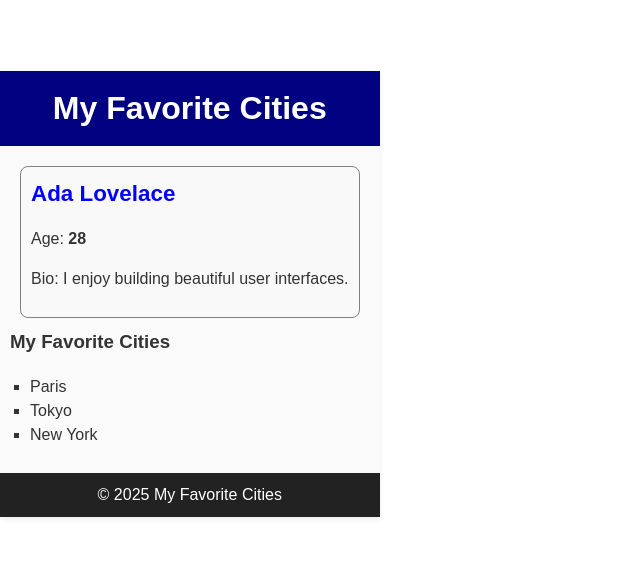
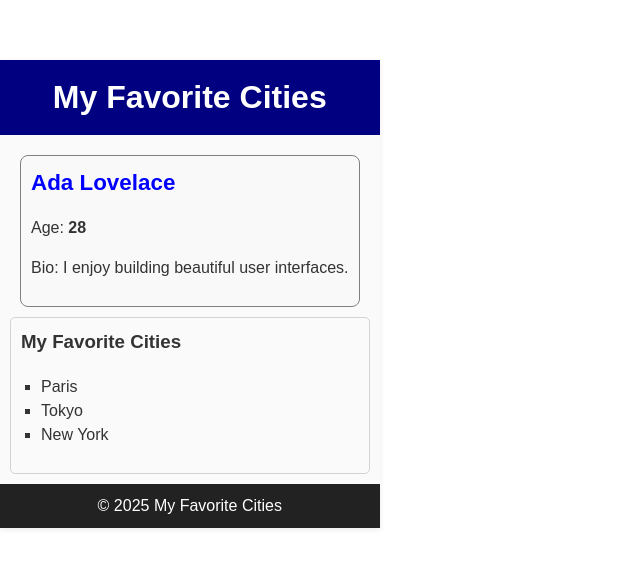
Before and after one commit to Gbemilash/alx-fe-reactjs, a React (Vite) app in the folder alx-react-app-new/: page / in a window 1280 px wide. Shown: the part 106-674 px from the top of the page, without its empty margins (0-640 px from the left). Built offline with nearby package versions, Linux system fonts and the light colour scheme.

Commit message:
Fix MainContent and Footer styling with 10px padding and margins

```diff
--- a/alx-react-app-new/src/components/MainContent.jsx
+++ b/alx-react-app-new/src/components/MainContent.jsx
@@ -8,7 +8,7 @@ export default function MainContent() {
         <UserProfile name="Ada Lovelace" age="28" bio="I enjoy building beautiful user interfaces." />
       </section>
 
-      <section>
+      <section style={{ padding: '10px', border: '1px solid lightgray', borderRadius: '5px' }}>
         <h3 style={{ marginTop: 0 }}>My Favorite Cities</h3>
         <ul style={{ listStyleType: 'square', paddingLeft: '20px' }}>
           <li>Paris</li>
```
